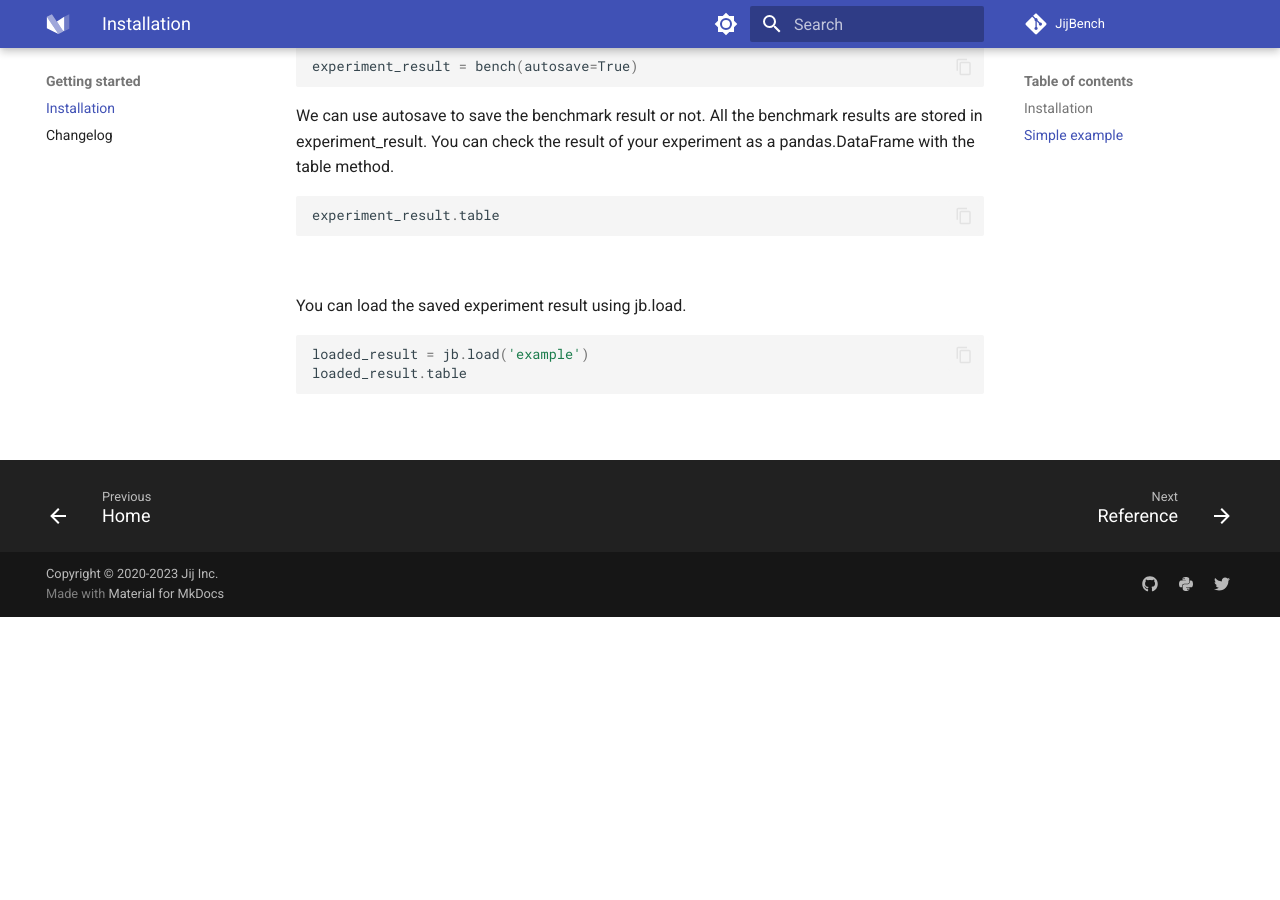
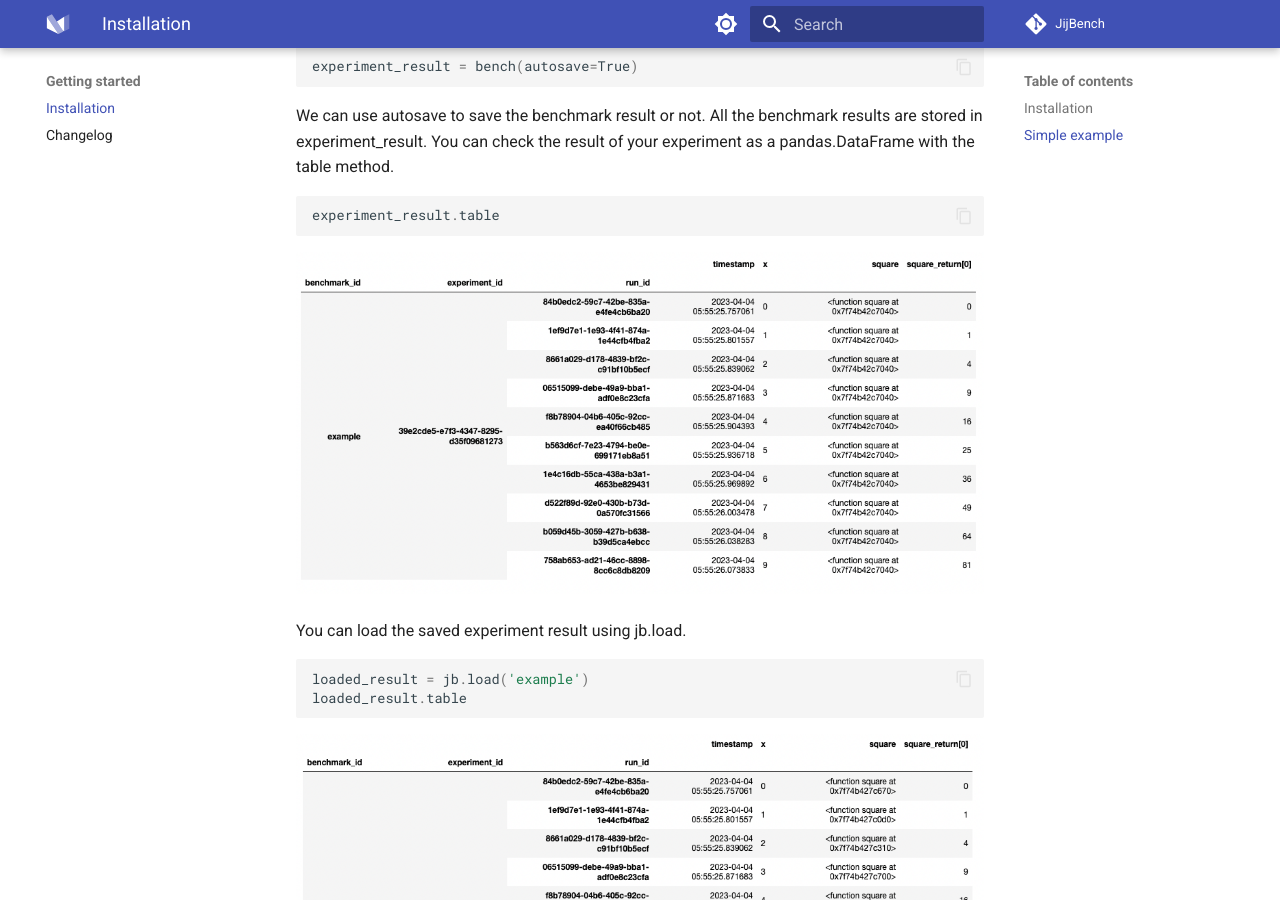
Before and after one commit to SeiyaO/JijBench, an MkDocs documentation site: the page built from docs/getting-started.md, in a window 1280 px wide and 900 px high, scrolled down 1306 px. Built offline with MkDocs 1.6.1 and Material for MkDocs 9.7.7, drawn with Linux system fonts in a browser that asks for light colours; comment, search, counter and statistics services are not loaded; before the commit the page ends 1923 px from its top, so only the background shows below that.

Commit message:
fix path of figure

````diff
--- a/docs/getting-started.md
+++ b/docs/getting-started.md
@@ -70,7 +70,7 @@ experiment_result.table
 
 ```
 
-![](assets/images/getting_started1.png)
+![](assets/images/getting_started/getting_started1.png)
 
 You can load the saved experiment result using jb.load.
 
@@ -80,4 +80,4 @@ loaded_result.table
 
 ```
 
-![](assets/images/getting_started2.png)
+![](assets/images/getting_started/getting_started2.png)
````
